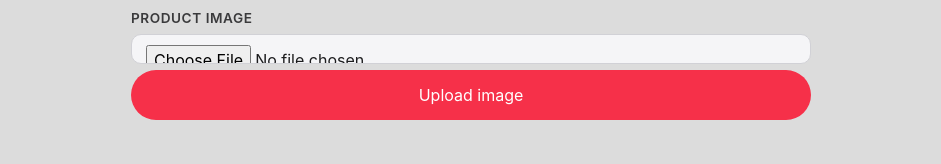
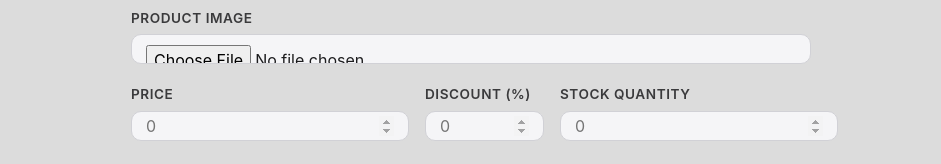
Before and after one commit to AronFLS/2025-26_Vizsgaremek, a React (Vite) app in the folder Frontend/vizsgaremek/: page /admin in a window 1280 px wide. Shown: the part 224-388 px from the top of the page, without its empty margins (169-1110 px from the left). Built offline with nearby package versions, Linux system fonts and the light colour scheme; no server answers.

Commit message:
Removed Product Image upload button
removed that shit it now uploads the image when you click on the create product button
**IMPORTANT** also added wwwroot to gitignore cuz images go there so that will need to be removed

```diff
--- a/Frontend/vizsgaremek/src/pages/admin/admin.tsx
+++ b/Frontend/vizsgaremek/src/pages/admin/admin.tsx
@@ -1,4 +1,4 @@
-import { useEffect, useState } from "react";
+import { useEffect, useRef, useState } from "react";
 import "./admin.css";
 import { axiosInstance } from "../../axios";
 import { useMutation, useQuery, useQueryClient } from "@tanstack/react-query";
@@ -15,7 +15,7 @@ interface Spec {
 
 function Admin() {
   const [name, setName] = useState<string>("");
-  const [imageUrl, setImageUrl] = useState<string>("");
+  const [, setImageUrl] = useState<string>("");
   const [price, setPrice] = useState<string>("");
   const [description, setDescription] = useState<string>("");
   const [discount, setDiscount] = useState<string>("");
@@ -41,12 +41,29 @@ function Admin() {
   const [specErrorMessage, setSpecErrorMessage] = useState<string>("");
 
   const { mutateAsync: registerAsync, isPending } = useMutation({
-    mutationFn: () => {
+    mutationFn: async () => {
       const parsedDiscount = parseFloat(discount);
-      return axiosInstance
+
+      if (!selectedFile) throw new Error("No file selected!");
+      const formData = new FormData();
+      formData.append("image", selectedFile);
+
+      const res = await axiosInstance.post("/Upload", formData, {
+        headers: {
+          "Content-Type": "multipart/form-data",
+        },
+      });
+
+      const url = res.data;
+
+      if (!url) {
+        setErrorMessage("Please upload an image first");
+        return;
+      }
+      return await axiosInstance
         .post("/api/products", {
           name,
-          imageUrl,
+          imageUrl: url,
           price: parseFloat(price),
           description,
           discount: isNaN(parsedDiscount) ? 0 : parsedDiscount,
@@ -78,25 +95,6 @@ function Admin() {
     };
   }, []);
 
-  const { mutateAsync: uploadImageAsync, isPending: isUploading } = useMutation(
-    {
-      mutationFn: async () => {
-        if (!selectedFile) throw new Error("No file selected!");
-
-        const formData = new FormData();
-        formData.append("image", selectedFile);
-
-        return axiosInstance
-          .post("/Upload", formData, {
-            headers: {
-              "Content-Type": "multipart/form-data",
-            },
-          })
-          .then((res) => res.data);
-      },
-    },
-  );
-
   const clearProductMessages = () => {
     setSuccessMessage("");
     setErrorMessage("");
@@ -119,13 +117,10 @@ function Admin() {
     setSuccessMessage("");
     setErrorMessage("");
 
-    if (!imageUrl) {
-      setErrorMessage("Please upload an image first");
-      return;
-    }
     try {
       await registerAsync();
       setName("");
+      setSelectedFile(null);
       setImageUrl("");
       setPrice("");
       setDescription("");
@@ -133,6 +128,11 @@ function Admin() {
       setStorageQuantity("");
       setCategoryId("");
       setSelectedSpecIds([]);
+
+      if (fileInputRef.current) {
+        fileInputRef.current.value = "";
+      }
+
       setSuccessMessage("Product added successfully!");
     } catch (err: unknown) {
       const axiosErr = err as {
@@ -153,6 +153,8 @@ function Admin() {
       setErrorMessage(message);
     }
   };
+
+  const fileInputRef = useRef<HTMLInputElement>(null);
 
   const handleSpecSubmit = async (e: React.FormEvent) => {
     e.preventDefault();
@@ -209,30 +211,16 @@ function Admin() {
             id="imageUrl"
             name="imageUrl"
             type="file"
+            ref={fileInputRef}
             accept="image/*"
-            onChange={(e) => {
+            onChange={async (e) => {
               clearProductMessages();
               if (e.target.files && e.target.files.length > 0) {
-                setSelectedFile(e.target.files[0]);
+                setSelectedFile(e.target.files[0] || null);
               }
             }}
             required
           />
-
-          <button
-            type="button"
-            onClick={async () => {
-              try {
-                const url = await uploadImageAsync();
-                setImageUrl(url);
-              } catch (err) {
-                console.error(err);
-              }
-            }}
-            disabled={!selectedFile || isUploading}
-          >
-            {isUploading ? "Uploading..." : "Upload image"}
-          </button>
         </div>
 
         <div className="admin-row">
```
Also changed, not shown: 4 other files (tests, documents, lock files or other folders).
